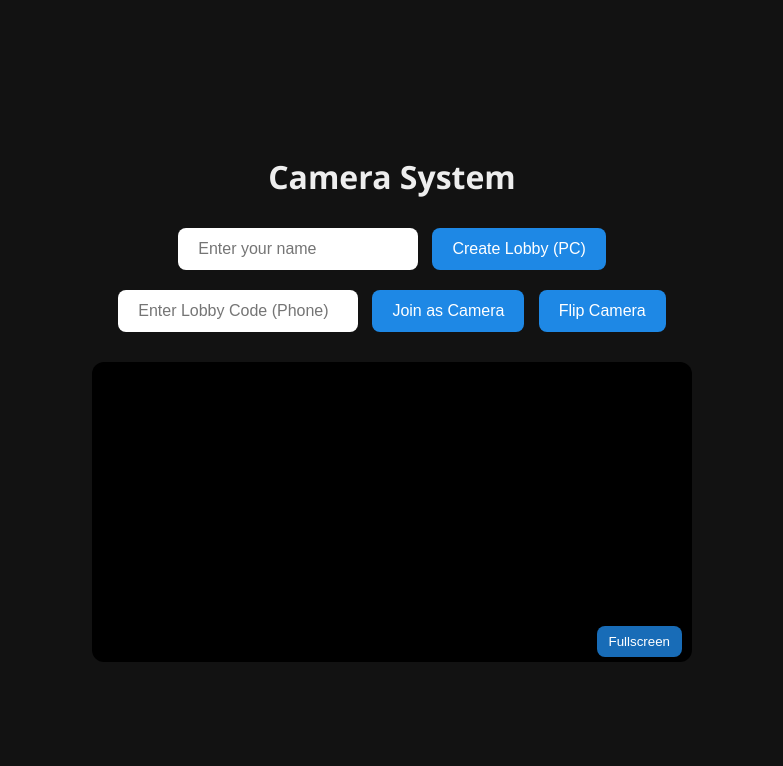
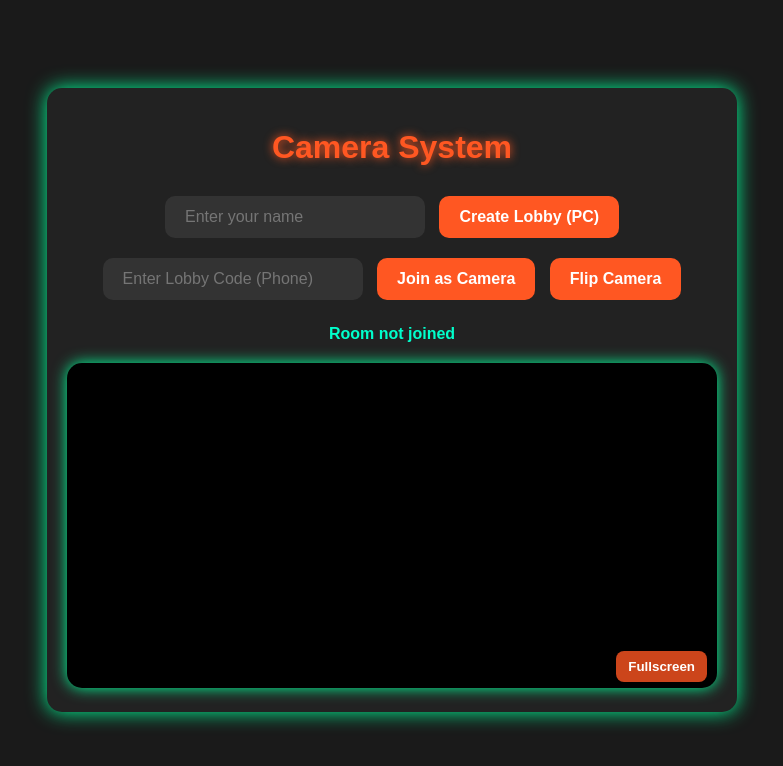
Before and after one commit to MeNameek/camerasystem, a website: page public/index.html in a window 1280 px wide. Shown: the whole page, without its empty margins (248-1031 px from the left). Drawn offline with nearby package versions, Linux system fonts and the light colour scheme; no server answers.

Commit message:
new hope it workrrr

```diff
--- a/public/client.js
+++ b/public/client.js
@@ -20,7 +20,6 @@ let useFrontCamera = true;
 fullscreenBtn.onclick = () => {
   if (remoteVideo.requestFullscreen) remoteVideo.requestFullscreen();
   else if (remoteVideo.webkitRequestFullscreen) remoteVideo.webkitRequestFullscreen();
-  else if (remoteVideo.msRequestFullscreen) remoteVideo.msRequestFullscreen();
 };
 
 // Flip camera (mobile)
@@ -103,7 +102,6 @@ socket.on("peer-joined", async ({ id, name }) => {
 
   pc.ontrack = e => {
     streams[id] = e.streams[0];
-    // if no main video yet, show first camera
     if (!remoteVideo.srcObject) remoteVideo.srcObject = e.streams[0];
     updateCameraButtons();
   };
@@ -128,10 +126,11 @@ socket.on("signal", async ({ from, data }) => {
 // Update camera switch buttons
 function updateCameraButtons() {
   cameraButtonsContainer.innerHTML = "";
-  Object.entries(streams).forEach(([id, s]) => {
+  Object.entries(streams).forEach(([id, s], i) => {
+    const name = userList.children[i]?.textContent || "Camera";
     const btn = document.createElement("button");
-    btn.textContent = userList.querySelector(`li:nth-child(${Object.keys(streams).indexOf(id)+1})`)?.textContent || "Camera";
-    btn.onclick = () => remoteVideo.srcObject = streams[id];
+    btn.textContent = name;
+    btn.onclick = () => remoteVideo.srcObject = s;
     cameraButtonsContainer.appendChild(btn);
   });
 }
--- a/public/index.html
+++ b/public/index.html
@@ -8,7 +8,7 @@
 </head>
 <body>
 <div class="container">
-    <h1>Camera System</h1>
+<h1 style="color:#ff5722;">Camera System</h1>
 
 <div id="setup">
 <input id="userName" class="input" placeholder="Enter your name">
@@ -18,10 +18,10 @@
 <button id="flipBtn" class="btn">Flip Camera</button>
 </div>
 
-    <p id="roomDisplay" class="room"></p>
+<p id="roomDisplay" class="room">Room not joined</p>
 
 <ul id="userList"></ul>
-    <div id="cameraButtons"></div>
+<div id="cameraButtons" style="margin-top:10px;"></div>
 
 <div class="video-container">
 <video id="remoteVideo" autoplay playsinline></video>
--- a/public/style.css
+++ b/public/style.css
@@ -1,8 +1,8 @@
 body {
   margin: 0;
-  font-family: "Segoe UI", sans-serif;
-  background: #121212;
-  color: #eee;
+  font-family: "Arial", sans-serif;
+  background: #1a1a1a;
+  color: #00ff99;
   display: flex;
   justify-content: center;
   align-items: center;
@@ -11,68 +11,72 @@ body {
 
 .container {
   width: 95%;
-  max-width: 600px;
+  max-width: 650px;
   text-align: center;
+  background: #222;
+  padding: 20px;
+  border-radius: 15px;
+  box-shadow: 0 0 20px #00ff99;
 }
 
 h1 {
   margin-bottom: 20px;
+  text-shadow: 0 0 10px #ff5722;
 }
 
 .btn, .input {
   padding: 12px 20px;
   margin: 10px 5px;
-  border-radius: 8px;
+  border-radius: 10px;
   border: none;
   font-size: 16px;
   cursor: pointer;
 }
 
 .btn {
-  background: #1e88e5;
+  background: #ff5722;
   color: #fff;
-  transition: background 0.2s;
+  font-weight: bold;
+  transition: 0.2s;
 }
 
 .btn:hover {
-  background: #1565c0;
+  background: #e64a19;
 }
 
 .input {
   width: 60%;
-  max-width: 200px;
+  max-width: 220px;
+  background: #333;
+  color: #00ff99;
 }
 
 .room {
   margin-top: 15px;
   font-weight: bold;
-  color: #ffeb3b;
+  color: #00ffcc;
 }
 
 #userList {
   list-style: none;
   padding: 0;
   margin-top: 10px;
-  color: #ffeb3b;
+  color: #00ffcc;
   font-weight: bold;
-}
-
-#cameraButtons {
-  margin-top: 10px;
 }
 
 #cameraButtons button {
   margin: 3px;
   padding: 6px 12px;
-  border-radius: 6px;
+  border-radius: 8px;
   border: none;
-  background: #1e88e5;
+  background: #ff5722;
   color: #fff;
   cursor: pointer;
 }
 
 #cameraButtons button:hover {
-  background: #1565c0;
+  background: #e64a19;
 }
 
 .video-container {
@@ -84,20 +88,22 @@ video {
   width: 100%;
   max-height: 70vh;
   background: #000;
-  border-radius: 12px;
+  border-radius: 15px;
+  box-shadow: 0 0 15px #00ff99;
 }
 
 .fullscreen-btn {
   position: absolute;
   bottom: 10px;
   right: 10px;
-  background: rgba(30, 136, 229, 0.8);
+  background: rgba(255, 87, 34, 0.8);
   color: #fff;
   border: none;
   padding: 8px 12px;
   border-radius: 8px;
+  font-weight: bold;
 }
 
 .fullscreen-btn:hover {
-  background: rgba(21, 101, 192, 0.9);
+  background: rgba(230, 74, 25, 0.9);
 }
--- a/server.js
+++ b/server.js
@@ -17,14 +17,14 @@ io.on("connection", socket => {
     if (!rooms[room]) rooms[room] = [];
     rooms[room].push({ id: socket.id, name });
     io.to(room).emit("user-list", rooms[room]);
-    // Notify host about new peer
     socket.to(room).emit("peer-joined", { id: socket.id, name });
   });
 
-  // signaling
   socket.on("signal", ({ target, data }) => {
     if (target) {
       io.to(target).emit("signal", { from: socket.id, data });
+    } else {
+      socket.to(data.room).emit("signal", { from: socket.id, data });
     }
   });
 
```
Lines whose indentation alone changed are shown as unchanged.
